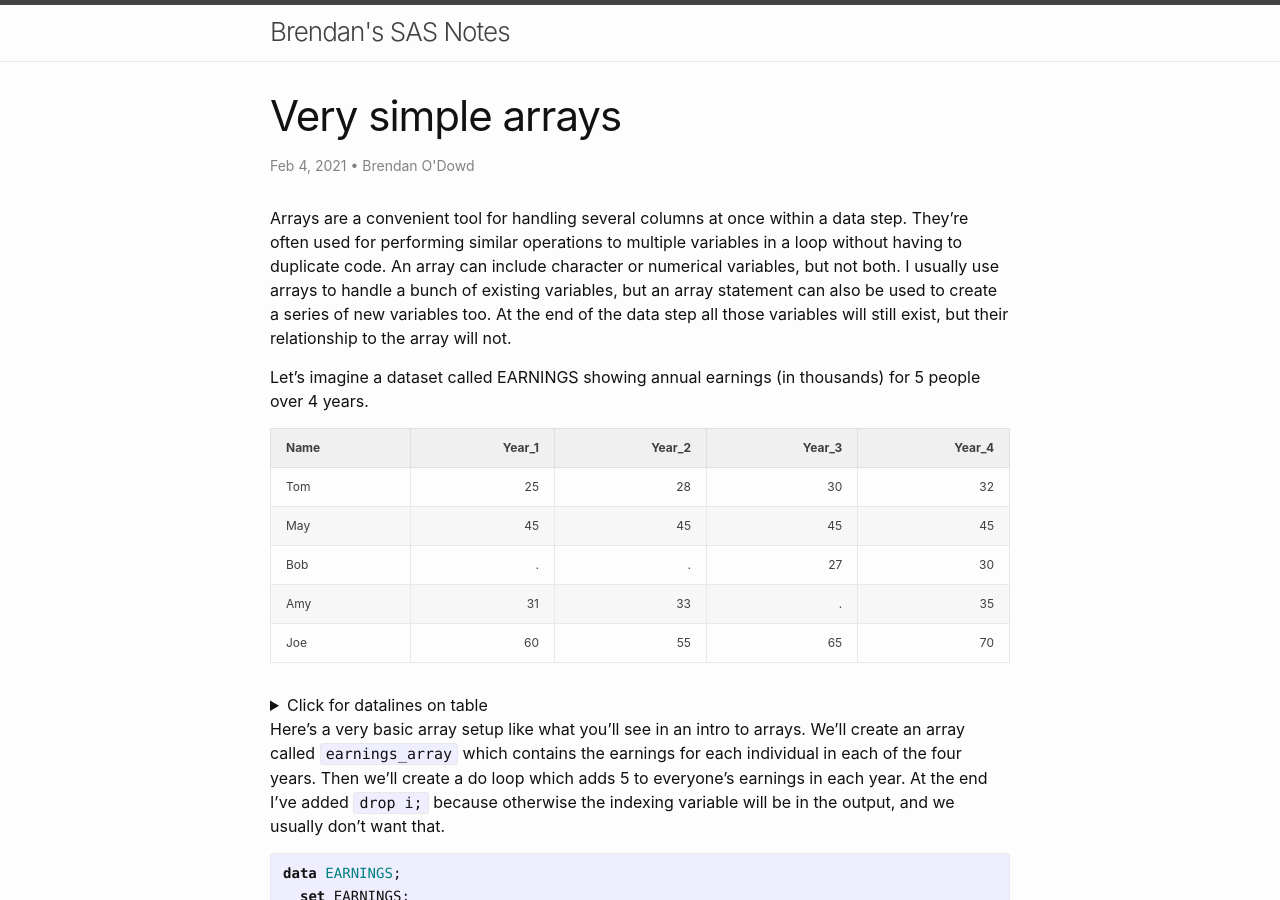
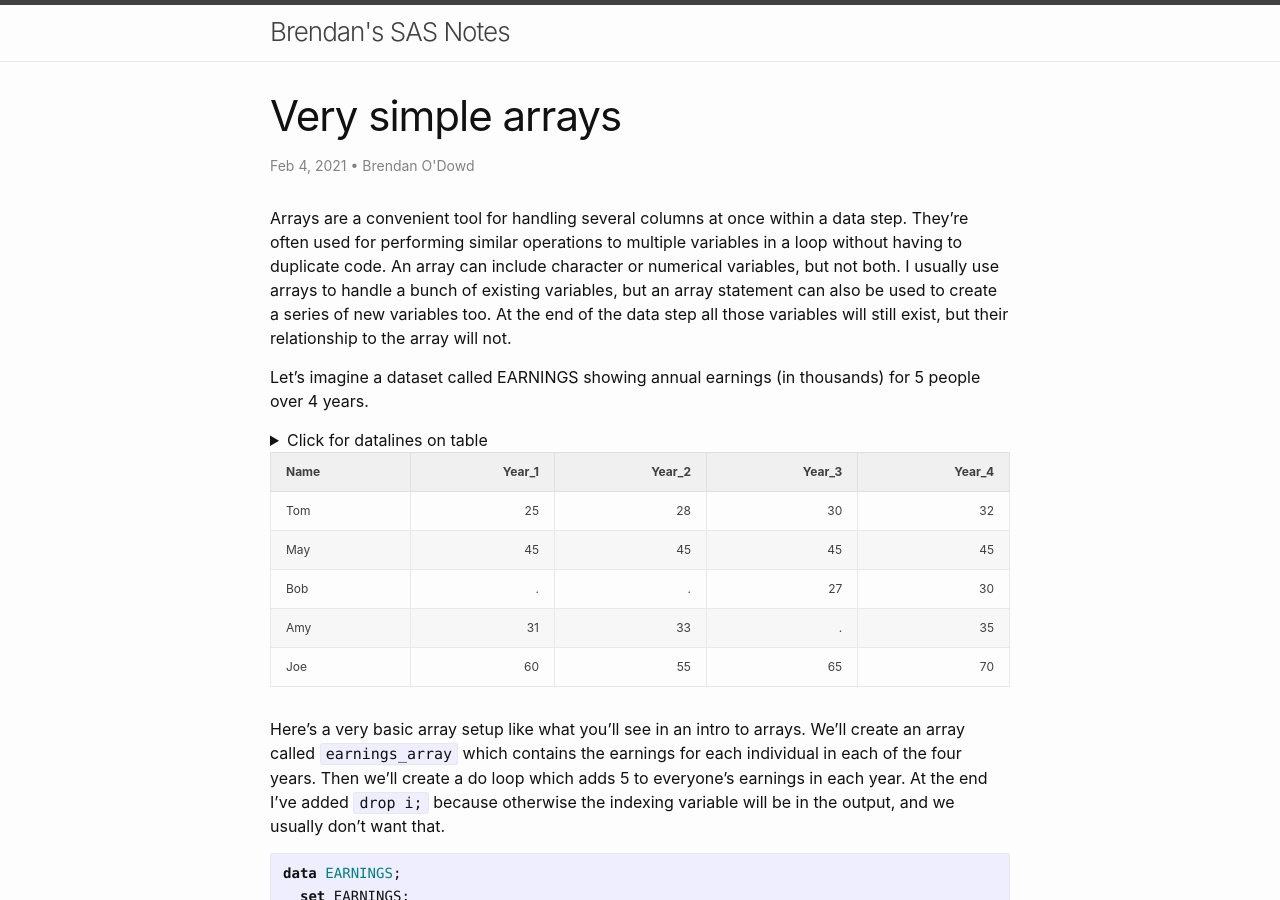
Before and after one commit to brendanjodowd/brendanjodowd.github.io, a Jekyll site: the page built from _posts/2021-02-04-very_simple_arrays.md, in a window 1280 px wide and 900 px high. Built offline with Jekyll 4.4.1, drawn with Linux system fonts in a browser that asks for light colours.

Commit message:
Update 2021-02-04-very_simple_arrays.md

````diff
--- a/_posts/2021-02-04-very_simple_arrays.md
+++ b/_posts/2021-02-04-very_simple_arrays.md
@@ -8,18 +8,10 @@ Arrays are a convenient tool for handling several columns at once within a data
 
 Let's imagine a dataset called EARNINGS showing annual earnings (in thousands) for 5 people over 4 years.
 
-| Name | Year_1 | Year_2 | Year_3 |Year_4|
-|:-- | --: | --: | --:| --:|
-|Tom|25|28|30|32|
-|May|45|45|45|45|
-|Bob|.|.|27|30|
-|Amy|31|33| .|35|
-|Joe|60|55|65|70|
-
 <details>
   <summary>Click for datalines on table</summary>
 
-  ```sas
+{% highlight sas %}
     data EARNINGS;
   input name $ Year_1 Year_2 Year_3 Year_4;
   datalines;
@@ -30,8 +22,16 @@ Amy 31 33 . 35
 Joe 60 55 65 70
 ;
 run;
-  ```
+{% endhighlight %}
 </details>
+
+| Name | Year_1 | Year_2 | Year_3 |Year_4|
+|:-- | --: | --: | --:| --:|
+|Tom|25|28|30|32|
+|May|45|45|45|45|
+|Bob|.|.|27|30|
+|Amy|31|33| .|35|
+|Joe|60|55|65|70|
 
 Here's a very basic array setup like what you'll see in an intro to arrays. We'll create an array called `earnings_array` which contains the earnings for each individual in each of the four years. Then we'll create a do loop which adds 5 to everyone's earnings in each year. At the end I've added `drop i;` because otherwise the indexing variable will be in the output, and we usually don't want that.
 
````
